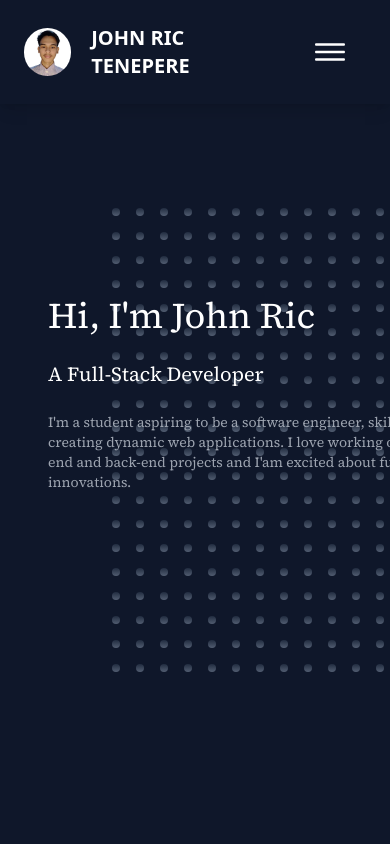
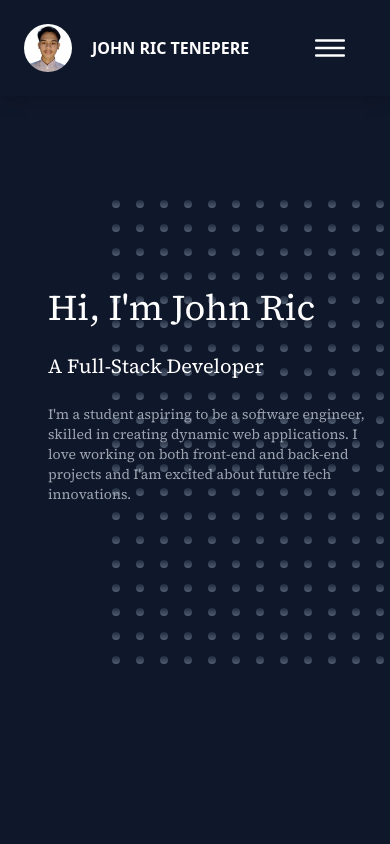
Before and after one commit to Coco10130/portfolio, a Next.js app: page / in a window 390 px wide. Shown: the top 844 px of the page. Built offline with nearby package versions, Linux system fonts and the light colour scheme.

Commit message:
fixed hero and nav

```diff
--- a/app/(components)/Hero.tsx
+++ b/app/(components)/Hero.tsx
@@ -18,7 +18,7 @@ const Hero = () => {
             <h3 className="text-xl font-source-serif-semibold  md:text-2xl lg:text-3xl">
               A Full-Stack Developer
             </h3>
-            <p className="font-source-serif text-gray-400 w-[60%] text-sm sm:text-md md:text-lg sm:w-[70%] md:w-[80%] lg:w-[100%]">
+            <p className="font-source-serif text-gray-400 w-[45%] text-sm sm:text-md md:text-lg sm:w-[70%] md:w-[80%] lg:w-[100%]">
               I&apos;m a student aspiring to be a software engineer, skilled in
               creating dynamic web applications. I love working on both
               front-end and back-end projects and I&apos;am excited about future
--- a/app/(components)/NavBar.tsx
+++ b/app/(components)/NavBar.tsx
@@ -34,7 +34,7 @@ const NavBar = () => {
             className="w-12 h-12 rounded-full"
           />
 
-          <h3 className="text-xl uppercase font-bold text-white">
+          <h3 className="text-md md:text-xl uppercase font-bold text-white">
             John Ric Tenepere
           </h3>
         </div>
@@ -61,7 +61,7 @@ const NavBar = () => {
             className={
               showNav
                 ? "absolute top-[6rem] opacity-100 left-0 w-full h-auto px-5 py-5 bg-opacity-20 text-white border-2 border-slte-600 bg-white z-10 duration-300"
-                : "absolute top-[6rem] left-[-100%] opacity-50 w-full h-auto px-5 py-5 bg-opacity-0 text-white bg-white duration-300"
+                : "absolute top-[6rem] left-[-110%] opacity-50 w-full h-auto px-5 py-5 bg-opacity-0 text-white bg-white duration-300"
             }
           >
             <ul className="relative flex flex-row items-center justify-center w-full h-auto gap-12 font-source-serif text-lg">
```
